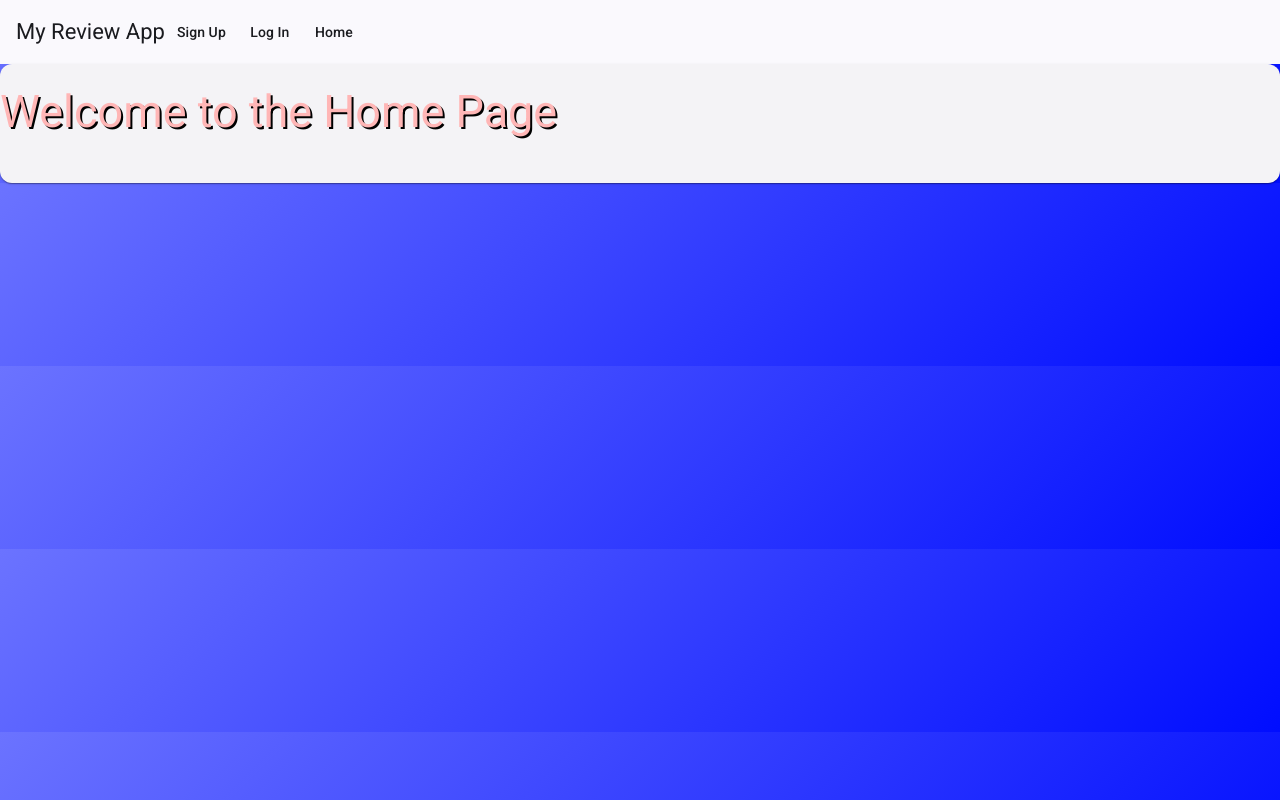
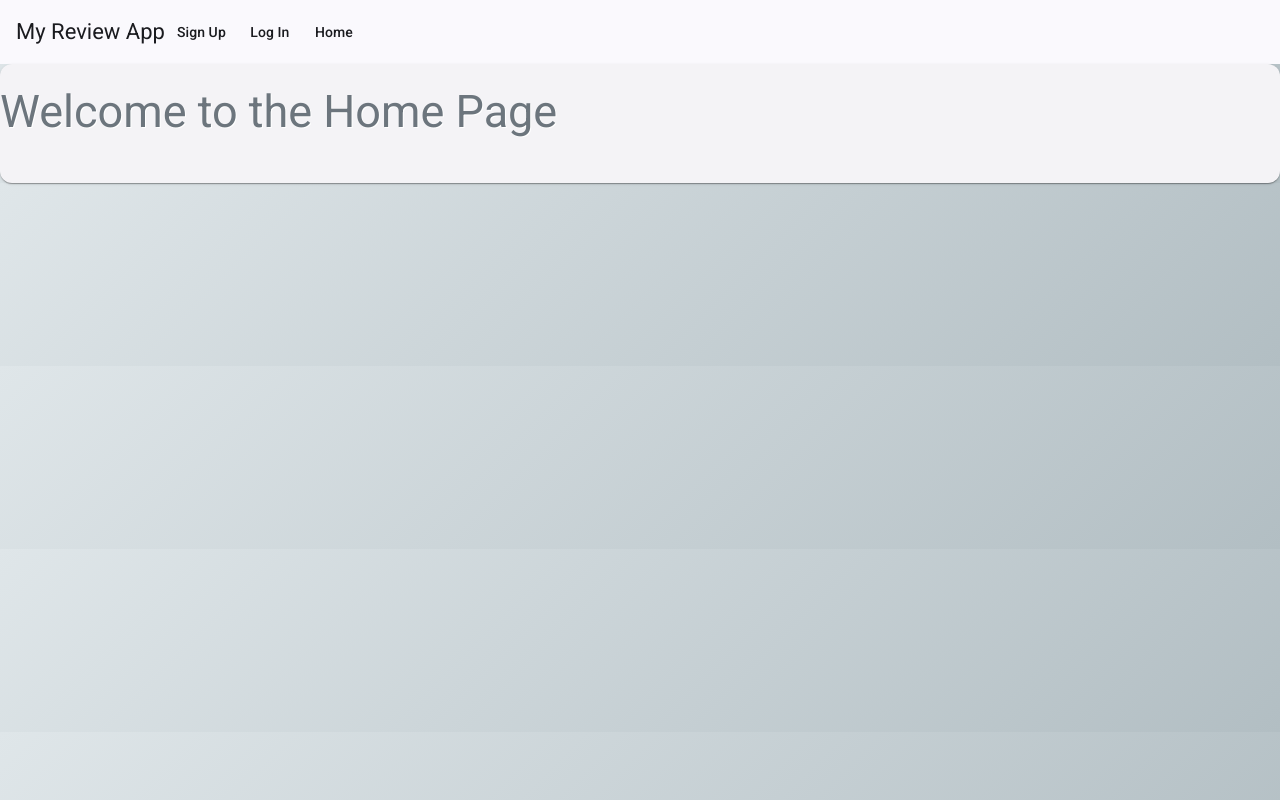
Before and after one commit to MichaelDelser/movie_reviewer, an Angular app in the folder frontend/: page /home in a window 1280 px wide. Built offline with nearby package versions, Linux system fonts and the light colour scheme.

Commit message:
use more muted palette

```diff
--- a/frontend/src/styles.scss
+++ b/frontend/src/styles.scss
@@ -1,11 +1,11 @@
 // Variables
-$primary-color: #ff6b6b;
-$secondary-color: #ffb6b6;
-$background-gradient: linear-gradient(135deg, #6B73FF 0%, #000DFF 100%);
+$primary-color: #6c757d; // Muted greyish color
+$secondary-color: #adb5bd; // Light muted grey
+$background-gradient: linear-gradient(135deg, #dfe6e9 0%, #b2bec3 100%); // Muted gradient
 $font-family: 'Roboto', sans-serif;
 $white: #fff;
 $black: #000;
-$text-color: #fff;
+$text-color: #2d3436; // Dark grey
 $box-shadow-light: rgba(0, 0, 0, 0.1);
 $box-shadow-dark: rgba(0, 0, 0, 0.2);
 
@@ -45,8 +45,8 @@ a {
 h1, h2, h3, h4, h5, h6 {
   margin: 0;
   padding: 0.5em 0;
-  color: $secondary-color;
-  text-shadow: 2px 2px $black;
+  color: $primary-color;
+  text-shadow: 1px 1px $white;
 }
 
 p {
@@ -71,7 +71,7 @@ button {
 // Card styles
 .card {
   background: $white;
-  color: $black;
+  color: $text-color;
   border-radius: 15px;
   @include box-shadow($box-shadow-light);
   overflow: hidden;
```
